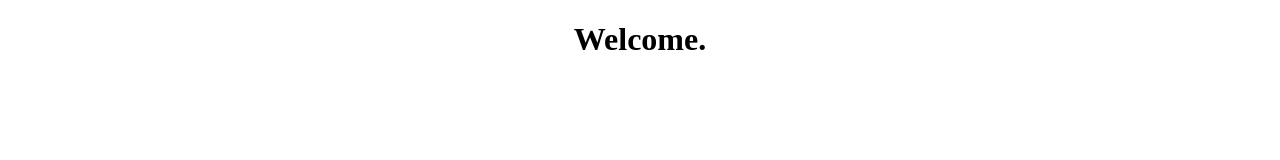
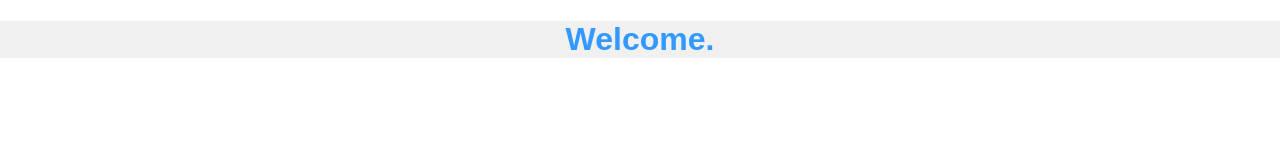
Before and after one commit to decima/decima.github.io, a plain HTML site: page index.html in a window 1280 px wide. Drawn offline with Linux system fonts and the light colour scheme.

Commit message:
Update index.html
...

```diff
--- a/index.html
+++ b/index.html
@@ -3,9 +3,15 @@
   <head><title>Decima - Henri Larget - Developer</title>
     <meta charset="utf-8"/>
     <style>
+    *{
+      font-family : "Arial";
+    }
       body, div{margin:0px; padding:0Px;}
       h1{
         text-align:center;
+        background-color:#F0F0F0;
+        color:#39F;
+
       }
     </style>
   </head>
```
